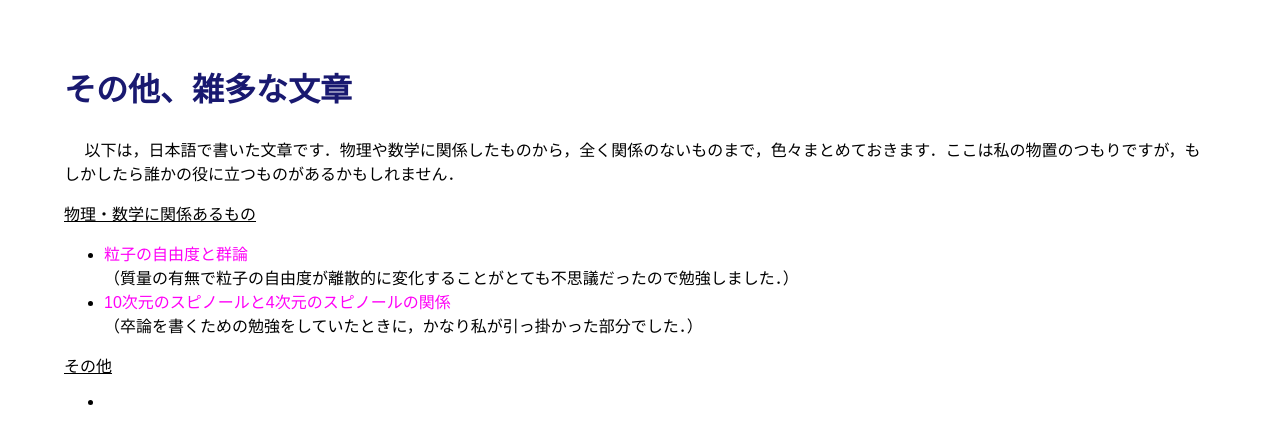
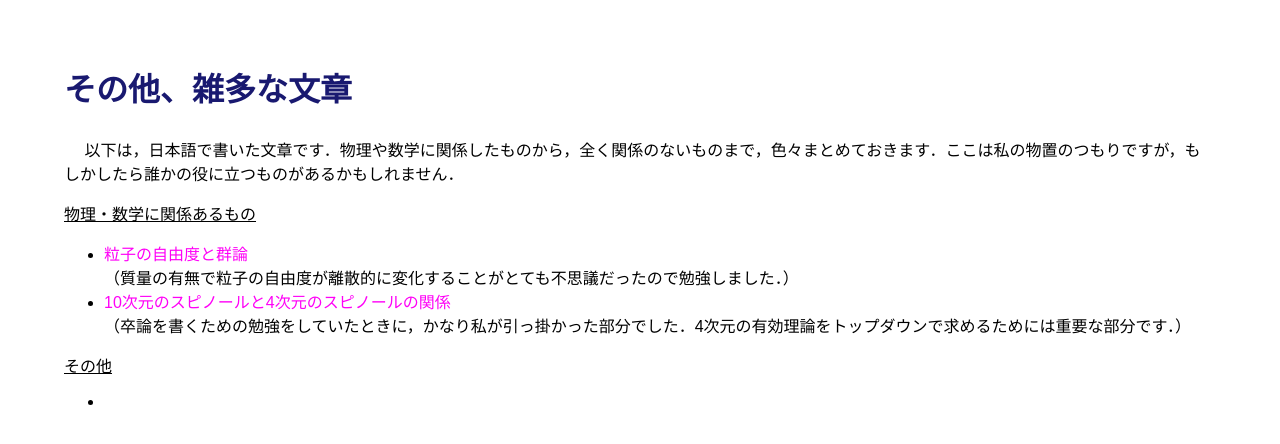
Before and after one commit to dxmegvpw/imiya.github.io, a Jekyll site: the page miscellany/miscellany.html, which Jekyll copies as it is, in a window 1280 px wide. Shown: the top 444 px of the page. Built offline with Jekyll 4.4.1, drawn with Linux system fonts in a browser that asks for light colours.

Commit message:
modified

```diff
--- a/miscellany/miscellany.html
+++ b/miscellany/miscellany.html
@@ -26,7 +26,7 @@
         </li>
         <li>
             <a href="spinor_various_dim/spinor_various_dim.html">10次元のスピノールと4次元のスピノールの関係</a><br>
-            （卒論を書くための勉強をしていたときに，かなり私が引っ掛かった部分でした．）
+            （卒論を書くための勉強をしていたときに，かなり私が引っ掛かった部分でした．4次元の有効理論をトップダウンで求めるためには重要な部分です．）
         </li>
     </ul>
 
```
